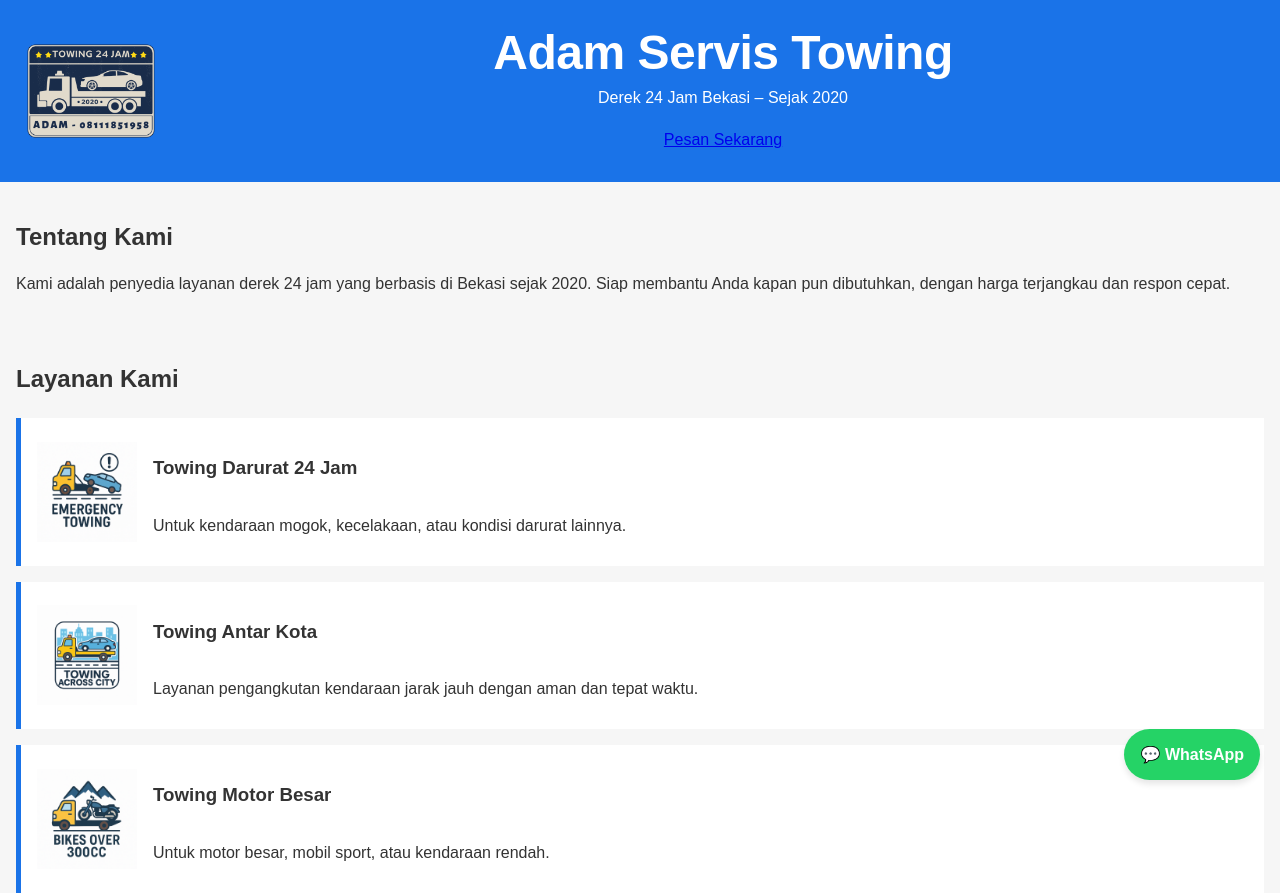
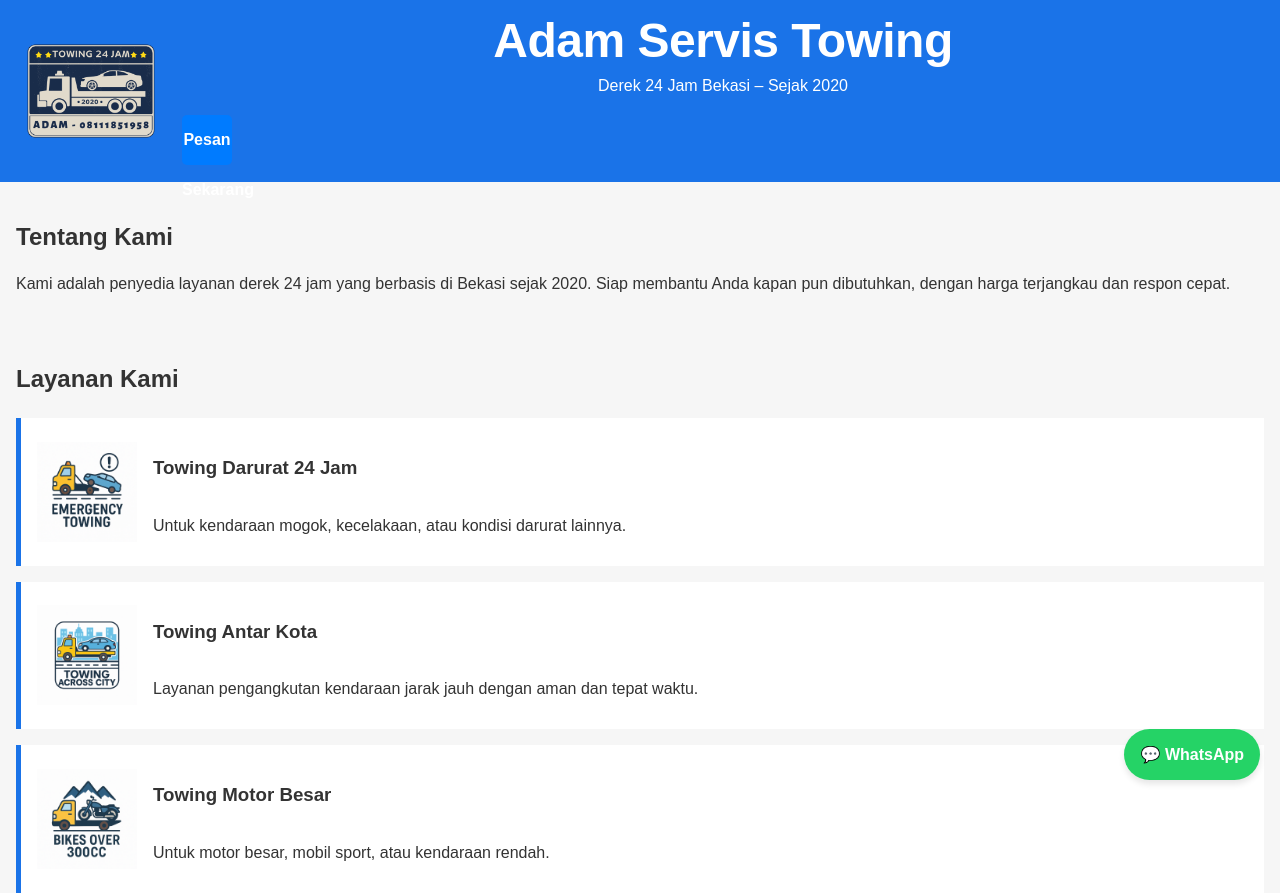
Before and after one commit to Warih2024/Adamtowing, a plain HTML site: page index.html in a window 1280 px wide. Shown: the top 893 px of the page. Drawn offline with Linux system fonts and the light colour scheme.

Commit message:
Update style.css

```diff
--- a/style.css
+++ b/style.css
@@ -36,6 +36,22 @@ header h1 {
 
 header p {
   margin: 0.5rem 0 1rem;
+}
+.square-button {
+  display: inline-block;
+  width: 50px; /* Adjust size to your preferred square dimensions */
+  height: 50px;
+  background-color: #007bff; /* Button background color */
+  color: white; /* Text color */
+  text-align: center; /* Center the text horizontally */
+  line-height: 50px; /* Center the text vertically */
+  border-radius: 5px; /* Optional: add rounded corners */
+  text-decoration: none; /* Remove underline */
+  font-weight: bold; /* Make the text bold */
+}
+
+.square-button:hover {
+  background-color: #0056b3; /* Darker shade on hover */
 }
 
 .cta-button {
```
